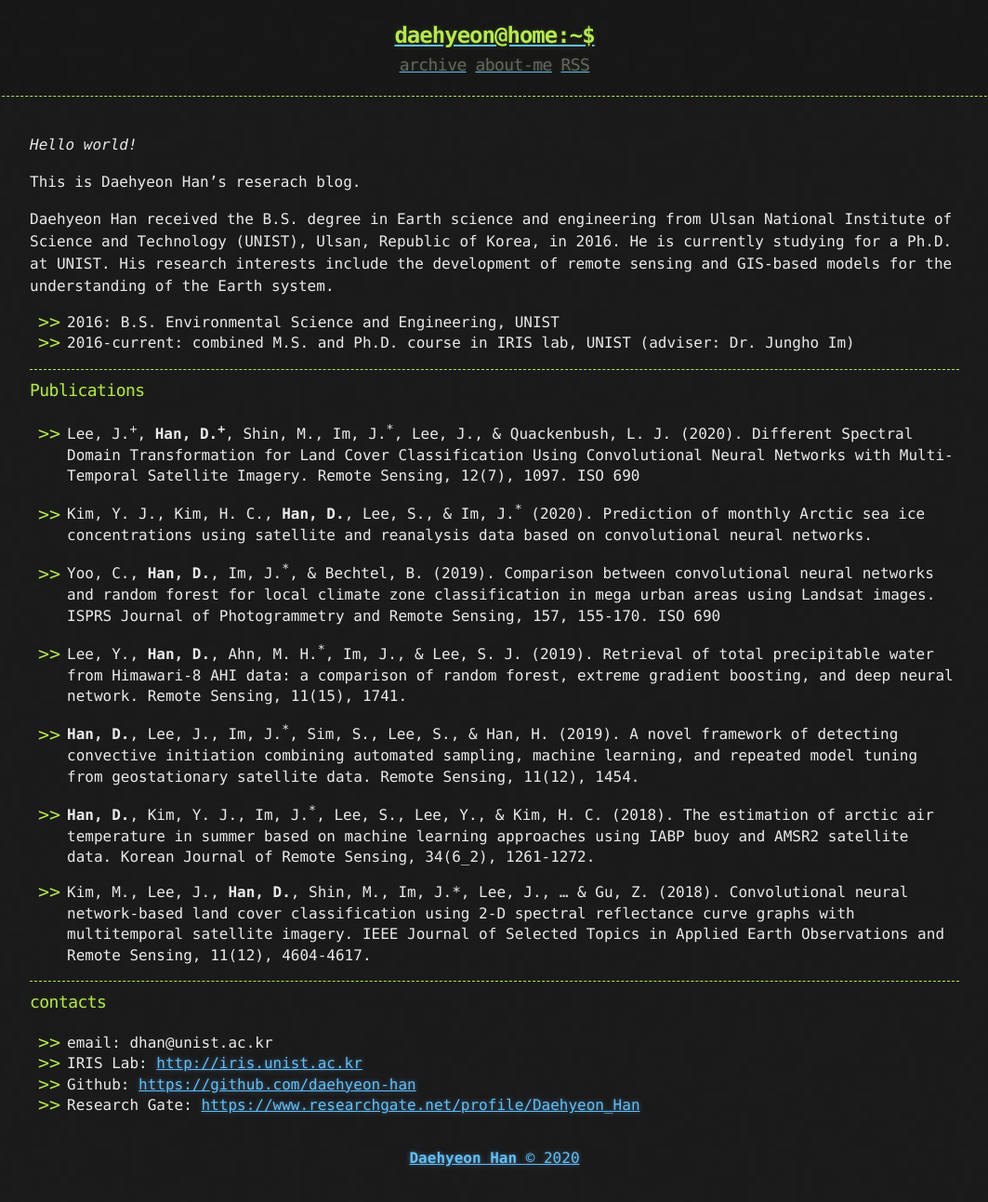
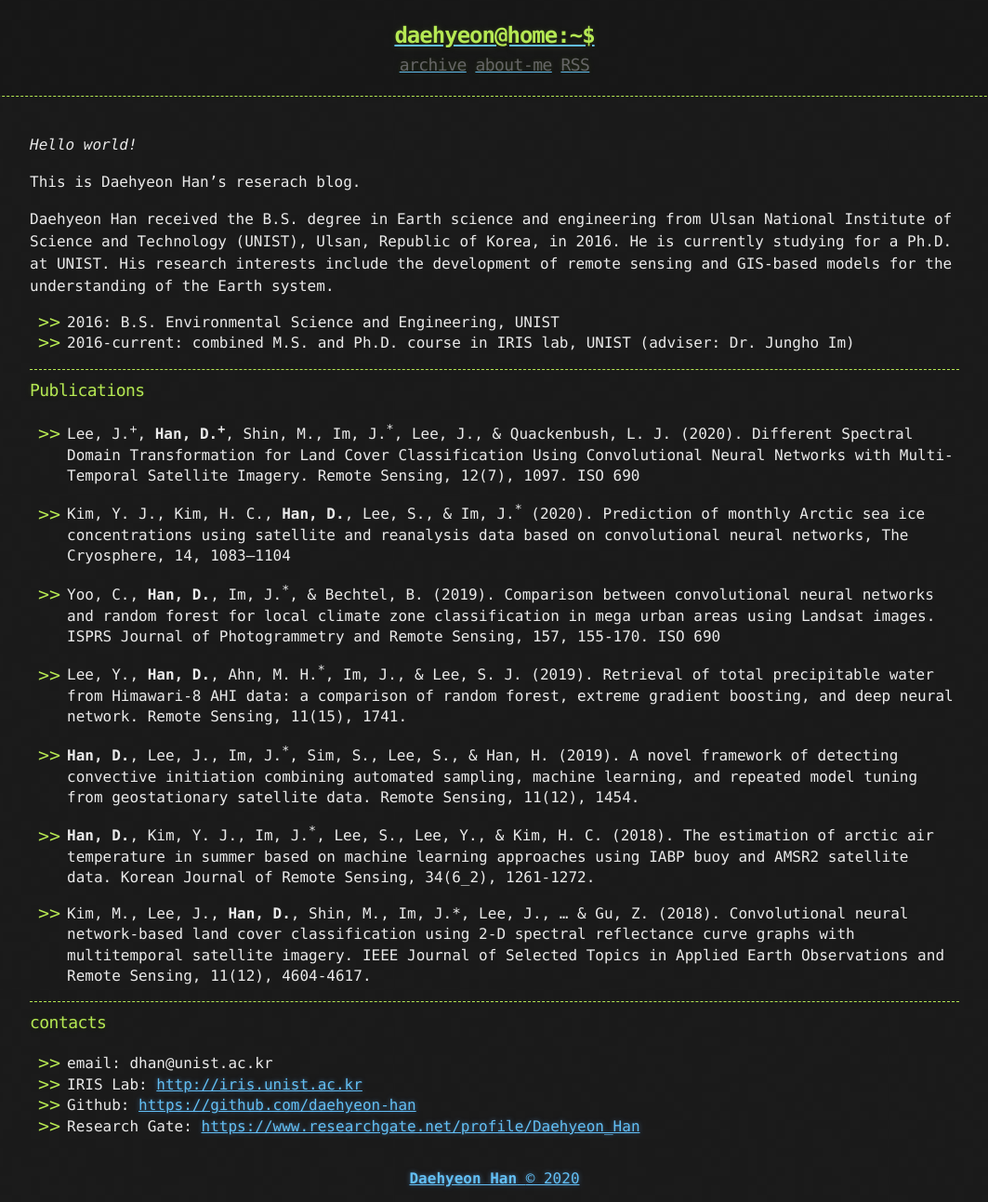
Before and after one commit to daehyeon-han/daehyeon-han.github.io, a Jekyll site: the page built from about.md, in a window 1280 px wide. Shown: the whole page at 93% size, without its empty margins (108-1171 px from the left). Built offline with Jekyll 4.4.1, drawn with Linux system fonts in a browser that asks for light colours; before the commit the page ends 1271 px from its top, so only the background shows below that.

Commit message:
Update about.md

```diff
--- a/about.md
+++ b/about.md
@@ -18,7 +18,7 @@ Daehyeon Han received the B.S. degree in Earth science and engineering from Ulsa
 * Lee, J.<sup>+</sup>, **Han, D.<sup>+</sup>**, Shin, M., Im, J.<sup>\*</sup>, Lee, J., & Quackenbush, L. J. (2020). Different Spectral Domain Transformation for Land Cover Classification Using Convolutional Neural Networks with Multi-Temporal Satellite Imagery. Remote Sensing, 12(7), 1097.
 ISO 690
 
-* Kim, Y. J., Kim, H. C., **Han, D.**, Lee, S., & Im, J.<sup>\*</sup> (2020). Prediction of monthly Arctic sea ice concentrations using satellite and reanalysis data based on convolutional neural networks.
+* Kim, Y. J., Kim, H. C., **Han, D.**, Lee, S., & Im, J.<sup>\*</sup> (2020). Prediction of monthly Arctic sea ice concentrations using satellite and reanalysis data based on convolutional neural networks, The Cryosphere, 14, 1083–1104
 
 * Yoo, C., **Han, D.**, Im, J.<sup>\*</sup>, & Bechtel, B. (2019). Comparison between convolutional neural networks and random forest for local climate zone classification in mega urban areas using Landsat images. ISPRS Journal of Photogrammetry and Remote Sensing, 157, 155-170.
 ISO 690
```
